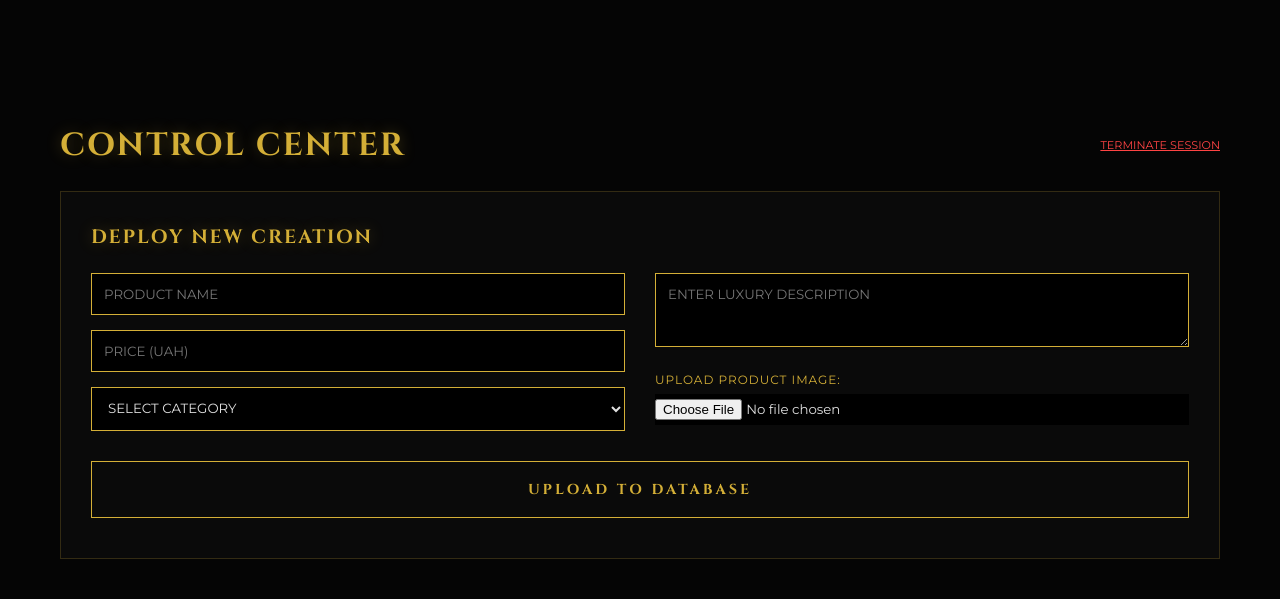
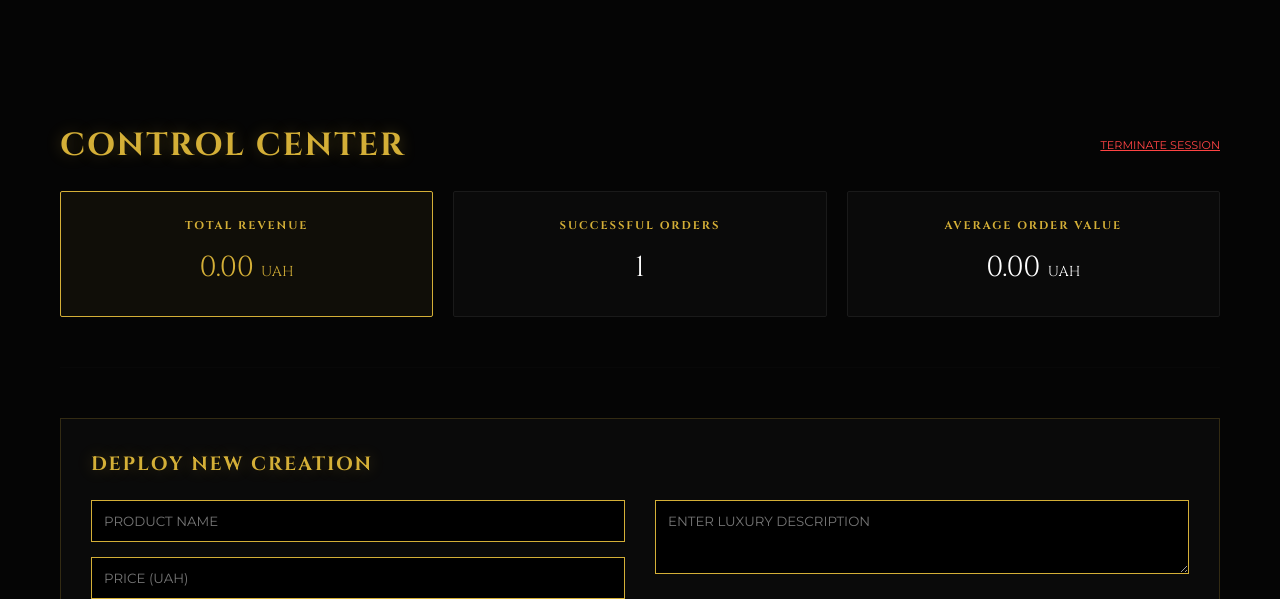
Before and after one commit to gold-dragon11/dragon_store, a Flask app: template templates/admin.html in a window 1280 px wide. Shown: the top 599 px of the page. Run offline with Flask 3, Linux system fonts and the light colour scheme; tables that the repository leaves empty hold one stand-in row (values such as "Sample post"); the template is opened without the code that fills it: values that come from a table or form of the project are taken from there, most other values are stand-ins (such as "Sample title", 1, 10 or a date in 2020).

Commit message:
Admin: Added Economic Dashboard UI

```diff
--- a/app.py
+++ b/app.py
@@ -214,10 +214,29 @@ def admin_login():
             session["admin_logged_in"] = True
             return redirect(url_for("admin_panel"))
     return render_template("admin_login.html")
+
 @app.route("/admin")
 def admin_panel():
     if not session.get("admin_logged_in"): return redirect(url_for("admin_login"))
-    return render_template("admin.html", orders=Order.query.all(), leads=Lead.query.all(), products=Product.query.all())
+
+    # Отримуємо всі дані
+    orders = Order.query.all()
+    leads = Lead.query.all()
+    products = Product.query.all()
+
+    # Економічні розрахунки
+    total_revenue = sum(order.total_price for order in orders)
+    order_count = len(orders)
+    # Середній чек (уникаємо ділення на нуль)
+    avg_check = total_revenue / order_count if order_count > 0 else 0
+
+    return render_template("admin.html",
+                           orders=orders,
+                           leads=leads,
+                           products=products,
+                           total_revenue=total_revenue,
+                           order_count=order_count,
+                           avg_check=avg_check)
 
 @app.route("/admin/product/add", methods=["POST"])
 def admin_add_product():
--- a/templates/admin.html
+++ b/templates/admin.html
@@ -33,7 +33,25 @@
             <h1 class="brand" style="margin: 0;">Control Center</h1>
             <a href="{{ url_for('admin_logout') }}" class="btn-logout">TERMINATE SESSION</a>
         </div>
+        <div style="display: grid; grid-template-columns: repeat(auto-fit, minmax(250px, 1fr)); gap: 20px; margin-bottom: 50px; margin-top: 20px;">
 
+            <div style="background: rgba(212, 175, 55, 0.05); border: 1px solid #d4af37; padding: 25px; text-align: center; border-radius: 2px;">
+                <h4 style="color: #888; font-size: 0.7rem; text-transform: uppercase; letter-spacing: 2px; margin-bottom: 10px;">Total Revenue</h4>
+                <div style="font-family: 'Cinzel', serif; color: #d4af37; font-size: 1.8rem;">{{ "%.2f"|format(total_revenue) }} <span style="font-size: 0.9rem;">UAH</span></div>
+            </div>
+
+            <div style="background: rgba(255, 255, 255, 0.02); border: 1px solid #1a1a1a; padding: 25px; text-align: center; border-radius: 2px;">
+                <h4 style="color: #888; font-size: 0.7rem; text-transform: uppercase; letter-spacing: 2px; margin-bottom: 10px;">Successful Orders</h4>
+                <div style="font-family: 'Cinzel', serif; color: #fff; font-size: 1.8rem;">{{ order_count }}</div>
+            </div>
+
+            <div style="background: rgba(255, 255, 255, 0.02); border: 1px solid #1a1a1a; padding: 25px; text-align: center; border-radius: 2px;">
+                <h4 style="color: #888; font-size: 0.7rem; text-transform: uppercase; letter-spacing: 2px; margin-bottom: 10px;">Average Order Value</h4>
+                <div style="font-family: 'Cinzel', serif; color: #fff; font-size: 1.8rem;">{{ "%.2f"|format(avg_check) }} <span style="font-size: 0.9rem;">UAH</span></div>
+            </div>
+
+        </div>
+        <hr style="border: 0; border-top: 1px solid #111; margin-bottom: 50px; opacity: 0.3;">
         <div class="admin-card">
             <h2 class="brand" style="font-size: 1.2rem; margin-bottom: 20px;">Deploy New Creation</h2>
             <form action="{{ url_for('admin_add_product') }}" method="post" enctype="multipart/form-data">
```
